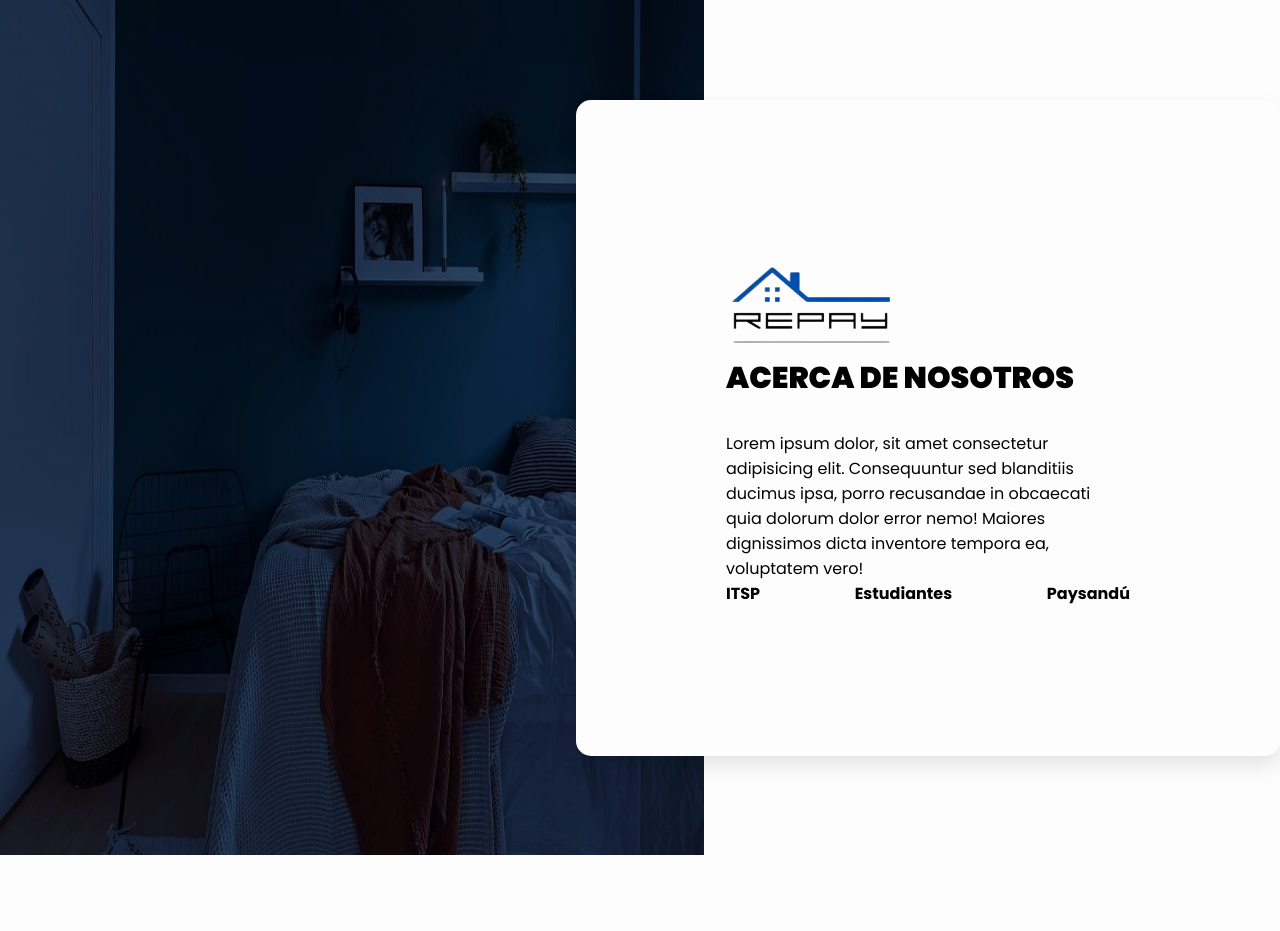
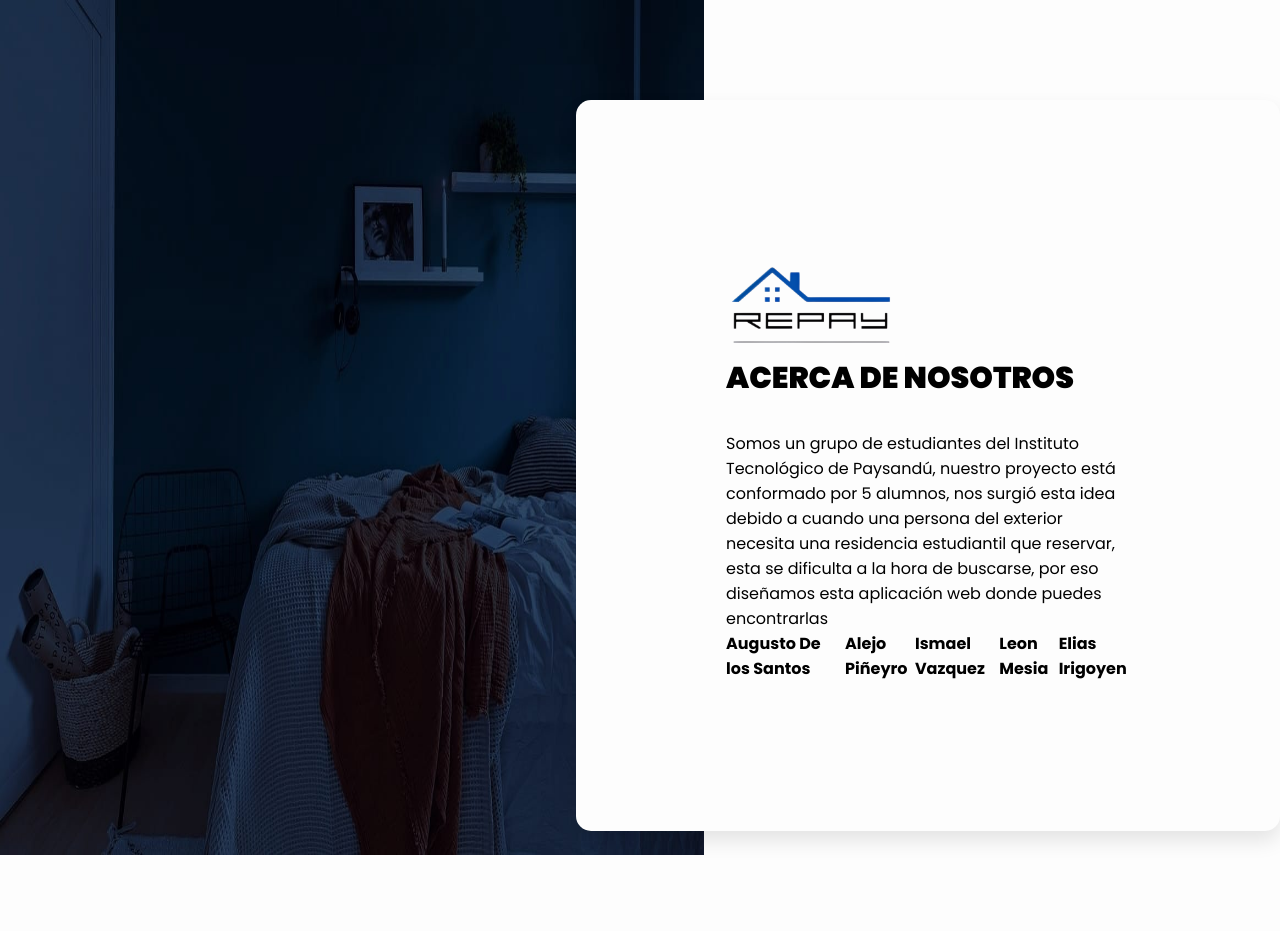
Before and after one commit to S2-net/conexionPHPMysql-main, a PHP site: page /conexionPHPMysql-main/acerca_de.php in a window 1280 px wide. Before the commit the page ends 855 px from the top, so only its background shows below. Run offline with PHP 8.4, Linux system fonts and the light colour scheme.

Commit message:
acercade

```diff
--- a/acerca_de.php
+++ b/acerca_de.php
@@ -14,12 +14,15 @@
                 </div>
                 <h1>ACERCA DE NOSOTROS</h1>
                 <p class="text1">
-                    Lorem ipsum dolor, sit amet consectetur adipisicing elit. Consequuntur sed blanditiis ducimus ipsa, porro recusandae in obcaecati quia dolorum dolor error nemo! Maiores dignissimos dicta inventore tempora ea, voluptatem vero!
+                    Somos un grupo de estudiantes del Instituto Tecnológico de Paysandú, nuestro proyecto está conformado por 5 alumnos, nos surgió esta idea debido a cuando una persona del exterior necesita una residencia estudiantil que reservar, esta se dificulta a la hora de buscarse, por eso diseñamos esta aplicación web donde puedes encontrarlas
                 </p>
                 <div class="skills">
-                    <span>ITSP</span>
-                    <span>Estudiantes</span>
-                    <span>Paysandú</span>
+                    <span>Augusto De los Santos</span>
+                    <span>Alejo Piñeyro</span>
+                    <span>Ismael Vazquez</span>
+                    <span>Leon Mesia</span>
+                    <span>Elias Irigoyen</span>
+
                 </div>
             </div>
         </div>
```
